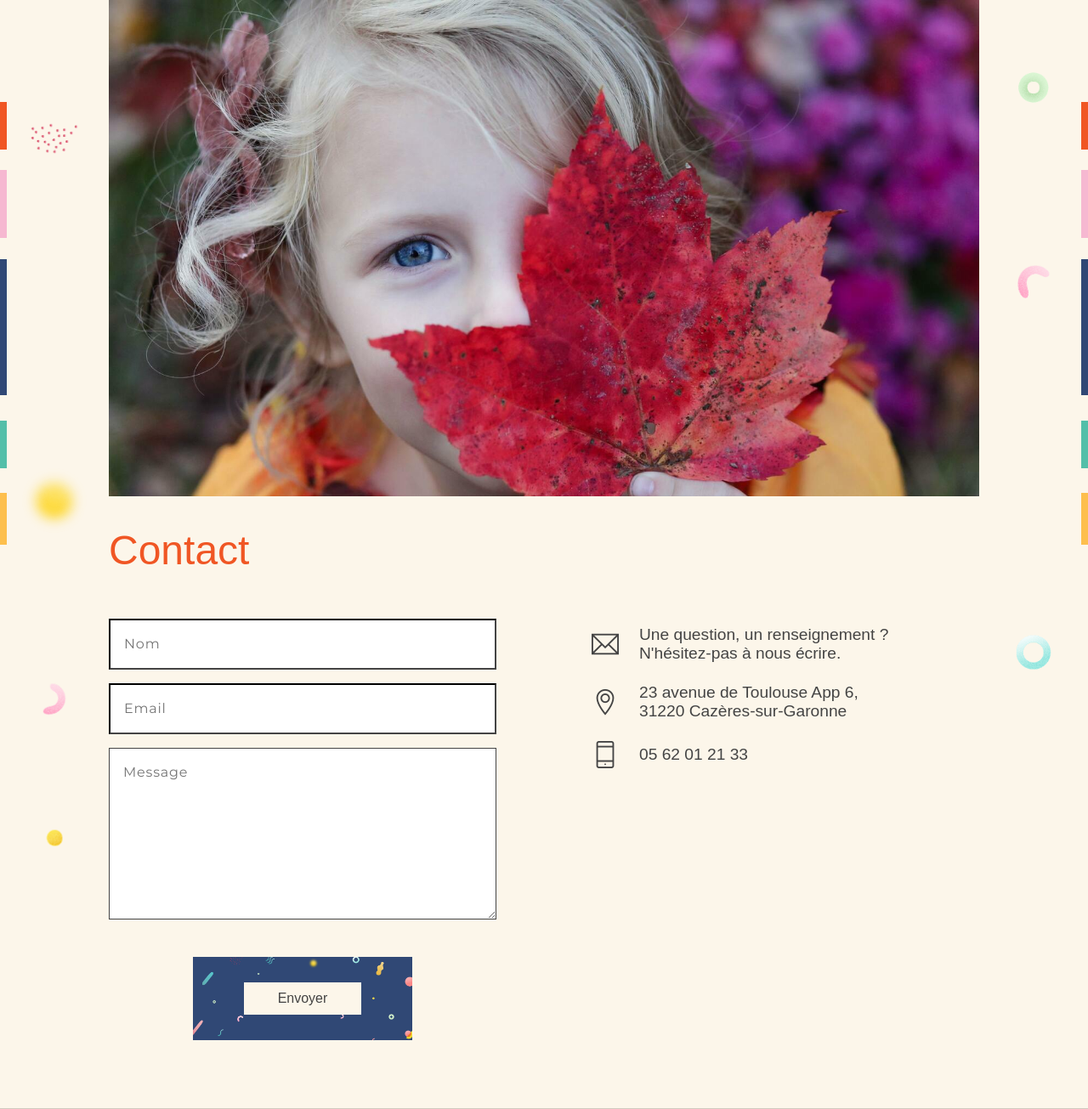
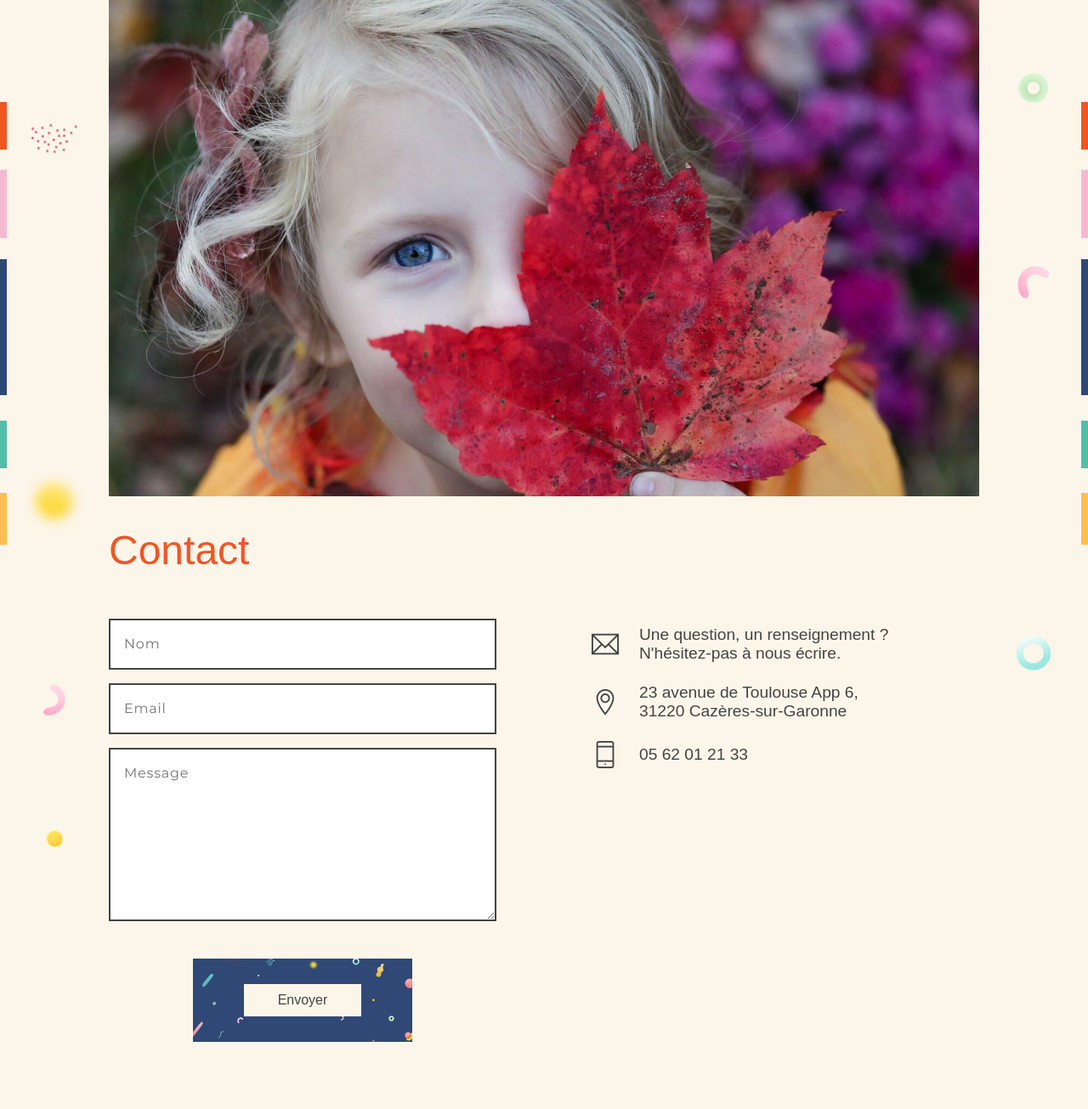
Before and after one commit to nicolasbertolino/les-ptits-coquelicots, a PHP site: page /contact.html in a window 1280 px wide. Shown: the part 80-1385 px from the top of the page at 85% size. Run offline with PHP 8.4, Linux system fonts and the light colour scheme; some web fonts are replaced.

Commit message:
Adjust border in Contact form

```diff
--- a/assets/css/style.css
+++ b/assets/css/style.css
@@ -884,7 +884,7 @@ textarea {
   font-size: 1rem;
   letter-spacing: 0.05rem;
   line-height: 1.5;
-  border-color: #444;
+  border: 2px solid #444;
 }
 
 textarea {
```
